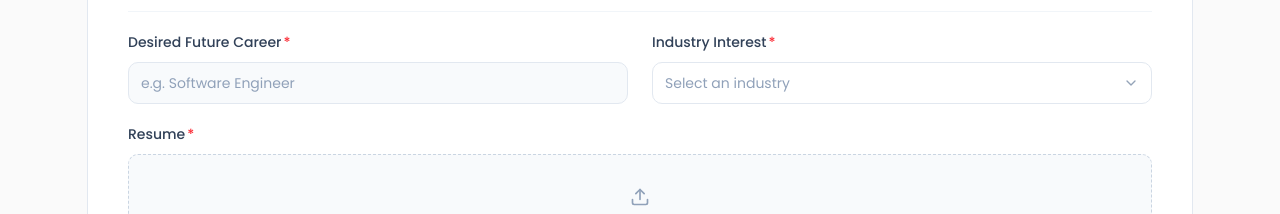
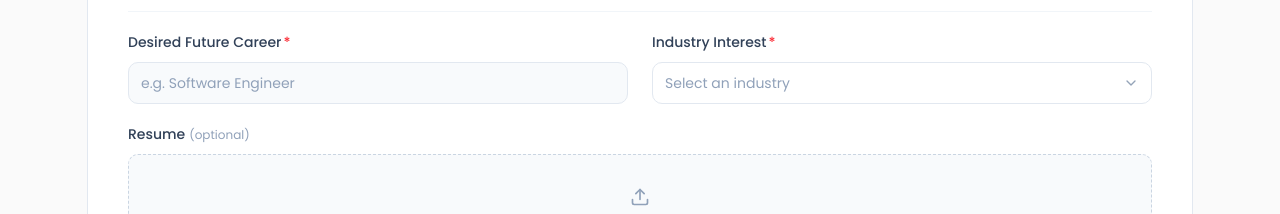
Before and after one commit to Ummah-Professionals-2026-Internship/team-maryland-fried-chicken, a Next.js app in the folder my-app/: page /forms in a window 1280 px wide. Shown: the part 1160-1374 px from the top of the page. Built offline with nearby package versions, Linux system fonts and the light colour scheme.

Commit message:
more fixes

```diff
--- a/my-app/components/forms/AdvisorForm.tsx
+++ b/my-app/components/forms/AdvisorForm.tsx
@@ -39,7 +39,7 @@ type AdvisorFormState = {
   services: string[];
   careerHistorySummary: string;
   uniqueCareerExperiences: string;
-  mentorshipExperience: string;
+  mentorshipExperience: string[];
   maxMeetingsPerMonth: string;
   additionalNotes: string;
 };
@@ -323,12 +323,13 @@ degree."
                      <Field
                       label="Unique Career Experiences"
                       htmlFor="uniqueCareerExperiences"
-                       labelClassName="text-lg"
+                      labelClassName="text-lg"
+                      hint="Have you had any unique career experiences that you would like to share with us?"
                     >
                       <MultiToggle
                         options={MENTORSHIP_OPTIONS}
                         value={form.mentorshipExperience}
-                        onChange={(next) => set("mentorshipExperience",)}
+                        onChange={(e) => set("mentorshipExperience", e)}
                       />
                     </Field>
                     <Field
--- a/my-app/components/forms/ApplicantForm.tsx
+++ b/my-app/components/forms/ApplicantForm.tsx
@@ -233,7 +233,7 @@ export default function ApplicantForm() {
           </Field>
         </FieldGrid>
 
-        <Field label="Resume" required className="mt-5">
+        <Field label="Resume" className="mt-5">
           <button
             type="button"
             onClick={() => fileInputRef.current?.click()}
```
